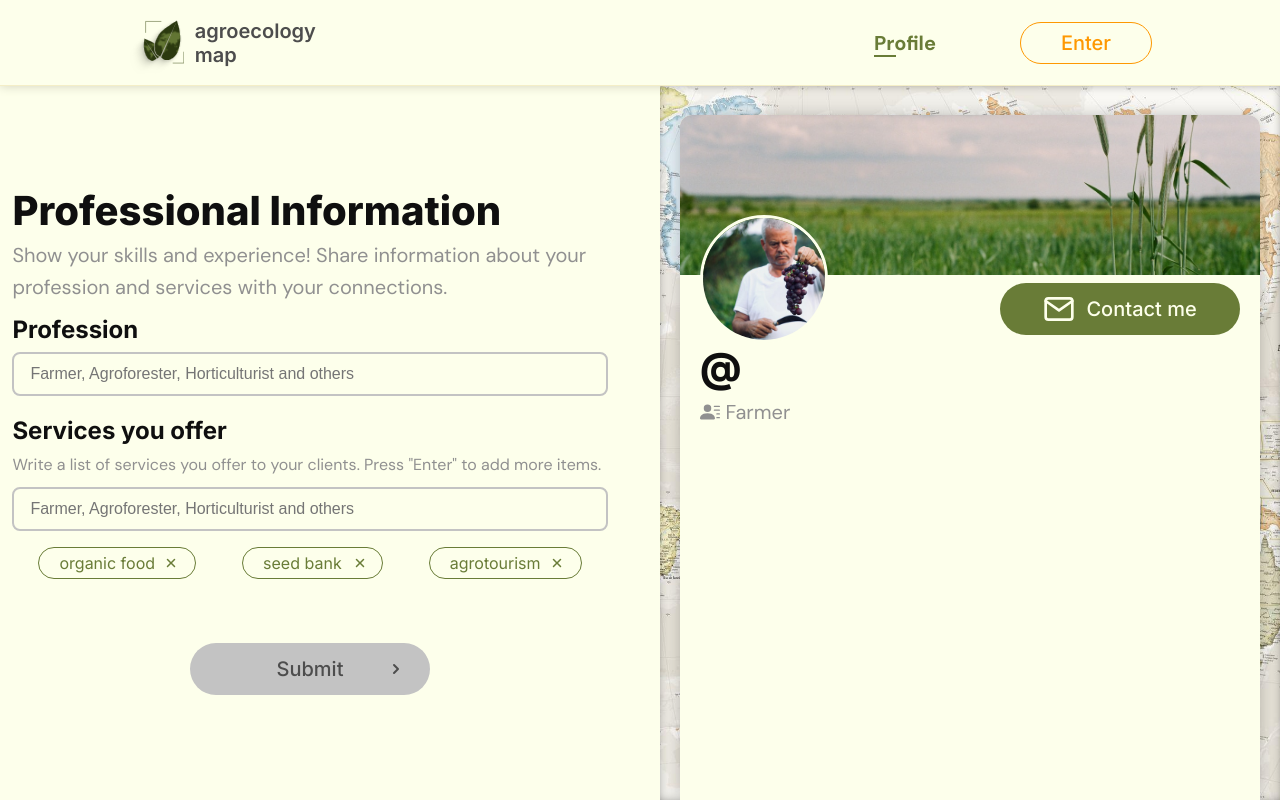
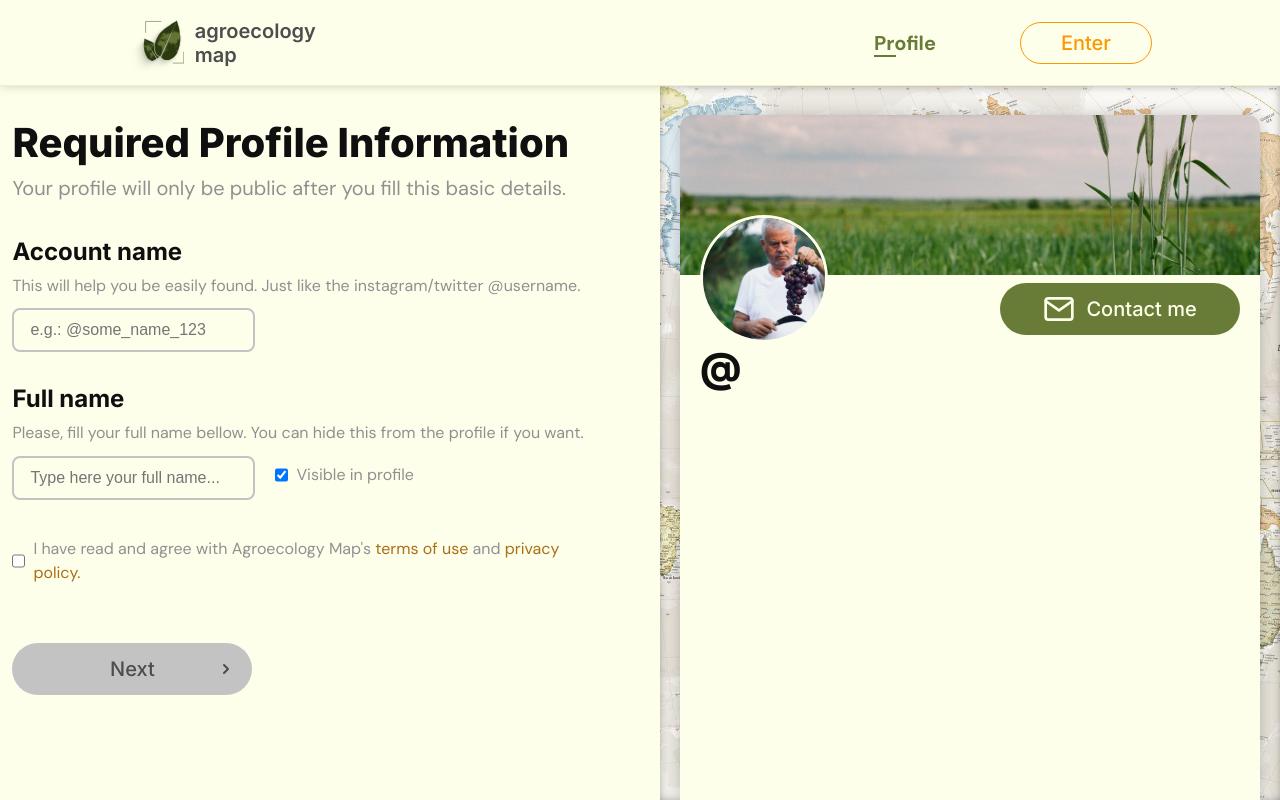
Before and after one commit to marcelo-soares-souza/Agroecology-Map-Frontend, a React (Vite) app: page /profile in a window 1280 px wide. Built offline with nearby package versions, Linux system fonts and the light colour scheme.

Commit message:
new: ProfessionalInformation logic complete + PrevNextButtons refactor

```diff
--- a/src/components/Profile/PrevNextButtons.tsx
+++ b/src/components/Profile/PrevNextButtons.tsx
@@ -11,36 +11,6 @@ export const PrevNextButtons = ({
   isFinal?: boolean;
   disableNext?: boolean;
 }) => {
-  if (isFinal)
-    return (
-      <div className="contain-center" style={{ alignSelf: "stretch" }}>
-        <Button
-          icon=">"
-          color="2"
-          fill="normal"
-          onClick={nextPageHandler}
-          disabled={disableNext}
-        >
-          Submit
-        </Button>
-      </div>
-    );
-
-  if (!previousPageHandler)
-    return (
-      <div className="contain-center" style={{ alignSelf: "stretch" }}>
-        <Button
-          icon=">"
-          color="1"
-          fill="normal"
-          onClick={nextPageHandler}
-          disabled={disableNext}
-        >
-          Next
-        </Button>
-      </div>
-    );
-
   return (
     <div
       className="contain-center"
@@ -55,10 +25,19 @@ export const PrevNextButtons = ({
           Back
         </Button>
       )}
-
-      {nextPageHandler && (
+      {isFinal ? (
         <Button
-          icon={">"}
+          icon=">"
+          color="2"
+          fill="normal"
+          onClick={nextPageHandler}
+          disabled={disableNext}
+        >
+          Submit
+        </Button>
+      ) : (
+        <Button
+          icon=">"
           color="1"
           fill="normal"
           onClick={nextPageHandler}
--- a/src/components/Profile/ProfessionalInformation.tsx
+++ b/src/components/Profile/ProfessionalInformation.tsx
@@ -2,16 +2,38 @@ import { Button } from "../UI/Button";
 import { PrevNextButtons } from "./PrevNextButtons";
 
 import classes from "../../pages/Profile.module.css";
+import { useEffect, useMemo, useState } from "react";
 
 interface IProfessionalInformation {
   changePage: Function;
   professionalDetails: {
-    profession?: string;
-    services?: string;
+    profession: string;
+    services: string[];
   };
+  onProfessionChange: Function;
+  onServicesChange: Function;
 }
 
 const ProfessionalInformation = (props: IProfessionalInformation) => {
+  const [profession, setProfession] = useState(
+    props.professionalDetails.profession || ""
+  );
+
+  useEffect(() => {
+    setProfession(profession);
+  }, [props.professionalDetails.profession]);
+
+  const professionChangeHandler = (
+    event: React.ChangeEvent<HTMLInputElement>
+  ) => {
+    const value = event.target.value.trim();
+    if (value !== props.professionalDetails.profession) {
+      props.onProfessionChange(value);
+    }
+  };
+
+  const previousPageHandler = () => props.changePage("ImageSelection");
+
   return (
     <div className={classes.firstColumn}>
       <div>
@@ -29,7 +51,9 @@ const ProfessionalInformation = (props: IProfessionalInformation) => {
             type="text"
             className="w-full"
             maxLength={30}
-            placeholder="Farmer, Agroforester, Horticulturist and others"
+            defaultValue={profession}
+            onChange={professionChangeHandler}
+            placeholder="Farmer, Horticulturist, Teacher, Photographer..."
           />
         </div>
         <div>
@@ -41,15 +65,24 @@ const ProfessionalInformation = (props: IProfessionalInformation) => {
               }
             </p>
           </div>
-          <div>
-            <ServicesTagInput />
+          <div style={{ minHeight: "5rem" }}>
+            {
+              // Avoid re-render on profession input text change
+              useMemo(
+                () => (
+                  <ServicesTagInput
+                    onServicesChange={props.onServicesChange}
+                    services={props.professionalDetails.services}
+                  />
+                ),
+                [props.professionalDetails.services]
+              )
+            }
           </div>
         </div>
       </div>
       <PrevNextButtons
-        previousPageHandler={() => {
-          props.changePage("ImageSelection");
-        }}
+        previousPageHandler={previousPageHandler}
         nextPageHandler={() => {}}
         isFinal
         disableNext
@@ -58,20 +91,69 @@ const ProfessionalInformation = (props: IProfessionalInformation) => {
   );
 };
 
-const ServicesTagInput = () => {
-  const tags = ["organic food", "seed bank", "agrotourism"];
+interface IServiceTagInput {
+  services: string[];
+  onServicesChange: Function;
+}
+
+const ServicesTagInput = (props: IServiceTagInput) => {
+  const [tags, setTags] = useState<string[]>(props.services);
+
+  useEffect(() => {
+    setTags(props.services);
+  }, [props]);
+
+  const servicesInputKeyHandler = (
+    event: React.KeyboardEvent<HTMLInputElement>
+  ) => {
+    if (event.key === "Enter") {
+      event.preventDefault();
+      servicesSubmitHandler(event.currentTarget.value);
+      event.currentTarget.value = "";
+    }
+  };
+
+  const servicesInputChangeHandler = (
+    event: React.ChangeEvent<HTMLInputElement>
+  ) => {
+    // this may handle lookup later
+    const value = event.target.value;
+    return;
+  };
+
+  const servicesSubmitHandler = (value: string) => {
+    const escapedValue = value.trim().replace(/[><;"'\/\\]/g, "");
+    if (!escapedValue) return;
+    const newTags = escapedValue.split(", ");
+    props.onServicesChange(tags.concat(newTags));
+  };
+
+  const onTagClickHandler = (event: React.MouseEvent<HTMLButtonElement>) => {
+    const value = event.currentTarget.textContent;
+    props.onServicesChange(
+      tags.filter((tag) => tag.toLowerCase() !== value?.toLowerCase())
+    );
+  };
 
   return (
     <>
       <input
         className="w-full"
         type="text"
-        placeholder="Farmer, Agroforester, Horticulturist and others"
+        onKeyUp={servicesInputKeyHandler}
+        onChange={servicesInputChangeHandler}
+        placeholder="Organic Food Baskets, Agrotourism, Tree Pruning Workshops..."
       />
       <div className={classes.tags}>
         {tags.length > 0 &&
           tags.map((el, i) => (
-            <Button key={`${el}-${i}`} color="2" fill="outline" icon="x">
+            <Button
+              color="2"
+              fill="outline"
+              icon="x"
+              onClick={onTagClickHandler}
+              key={`${el}-${i}`}
+            >
               {el}
             </Button>
           ))}
--- a/src/components/Profile/ProfileView.tsx
+++ b/src/components/Profile/ProfileView.tsx
@@ -85,11 +85,13 @@ const ProfileView = (props: IAccount) => {
                 </p>
               </li>
             )}
-            <li>
-              <BsPersonLinesFill />
-              &nbsp;
-              <p>Farmer</p>
-            </li>
+            {props.professionalDetails?.profession && (
+              <li>
+                <BsPersonLinesFill />
+                &nbsp;
+                <p>{props.professionalDetails.profession}</p>
+              </li>
+            )}
           </ul>
         </div>
         {hasAboutMe && (
--- a/src/components/UI/Button.tsx
+++ b/src/components/UI/Button.tsx
@@ -52,8 +52,8 @@ export const Button = ({
 type ButtonIconTypes = ">" | "<" | "+" | "x" | "contact";
 
 const Icon = ({ type }: { type: ButtonIconTypes }) => {
-  const absLeft: CSSProperties = { position: "absolute", left: "10%" };
-  const absRight: CSSProperties = { position: "absolute", right: "10%" };
+  const absLeft: CSSProperties = { position: "absolute", left: "0.8rem" };
+  const absRight: CSSProperties = { position: "absolute", right: "0.8rem" };
 
   switch (type) {
     case ">":
--- a/src/interfaces/IAccount.tsx
+++ b/src/interfaces/IAccount.tsx
@@ -18,7 +18,7 @@ export interface IAccount {
   };
   professionalDetails?: {
     profession?: string;
-    services?: string;
+    services?: string[];
   };
   images?: {
     avatar: string;
--- a/src/pages/Profile.module.css
+++ b/src/pages/Profile.module.css
@@ -92,14 +92,16 @@
 }
 
 .tags {
+  margin-top: 0.5rem;
   width: 100%;
   display: flex;
-  justify-content: space-evenly;
-  gap: 1rem;
+  justify-content: flex-start;
+  gap: 0.5rem 0.5rem;
   flex-wrap: wrap;
 }
 
 .tags button {
+  margin: 0;
   font-size: var(--text-sm);
   font-weight: 400;
   padding: 0 2rem 0 1rem;
--- a/src/pages/Profile.tsx
+++ b/src/pages/Profile.tsx
@@ -22,8 +22,8 @@ import ProfessionalInformation from "../components/Profile/ProfessionalInformati
 const Profile = () => {
   // const mockProfile: IAccount = useLoaderData() as IAccount;
 
-  const [whichPage, setWhichPage] = useState("ProfessionalInformation");
-  const [profile, setProfile] = useState<IAccount>();
+  const [whichPage, setWhichPage] = useState("RequiredProfileInformation");
+  const [profile, setProfile] = useState<IAccount>({});
 
   useEffect(() => {
     setProfile({
@@ -41,6 +41,10 @@ const Profile = () => {
         country: "",
         state: "",
         city: ""
+      },
+      professionalDetails: {
+        services: [],
+        profession: ""
       },
       agreedToTerms: false
     });
@@ -69,21 +73,21 @@ const Profile = () => {
   const onCountryChangeHandler = (country: string) => {
     setProfile((prevProfile) => ({
       ...prevProfile,
-      location: { ...prevProfile?.location, country: country }
+      location: { ...prevProfile.location, country: country }
     }));
   };
 
   const onStateChangeHandler = (state: string) => {
     setProfile((prevProfile) => ({
       ...prevProfile,
-      location: { ...prevProfile?.location, state: state }
+      location: { ...prevProfile.location, state: state }
     }));
   };
 
   const onCityChangeHandler = (city: string) => {
     setProfile((prevProfile) => ({
       ...prevProfile,
-      location: { ...prevProfile?.location, city: city }
+      location: { ...prevProfile.location, city: city }
     }));
   };
 
@@ -95,6 +99,25 @@ const Profile = () => {
     setProfile((prevProfile) => ({
       ...prevProfile,
       agreedToTerms: hasAgreed
+    }));
+  };
+
+  const onProfessionChangeHandler = (profession: string) => {
+    setProfile((prevProfile) => ({
+      ...prevProfile,
+      professionalDetails: {
+        ...prevProfile.professionalDetails,
+        profession: profession
+      }
+    }));
+  };
+  const onServicesChangeHandler = (services: string[]) => {
+    setProfile((prevProfile) => ({
+      ...prevProfile,
+      professionalDetails: {
+        ...prevProfile.professionalDetails,
+        services: services
+      }
     }));
   };
 
@@ -148,11 +171,12 @@ const Profile = () => {
 
           {whichPage === "ProfessionalInformation" && (
             <ProfessionalInformation
-              professionalDetails={
-                profile
-                  ? { ...profile.professionalDetails }
-                  : { services: "", profession: "" }
-              }
+              onProfessionChange={onProfessionChangeHandler}
+              onServicesChange={onServicesChangeHandler}
+              professionalDetails={{
+                profession: profile.professionalDetails?.profession || "",
+                services: profile.professionalDetails?.services || []
+              }}
               changePage={changePageHandler}
             />
           )}
```
